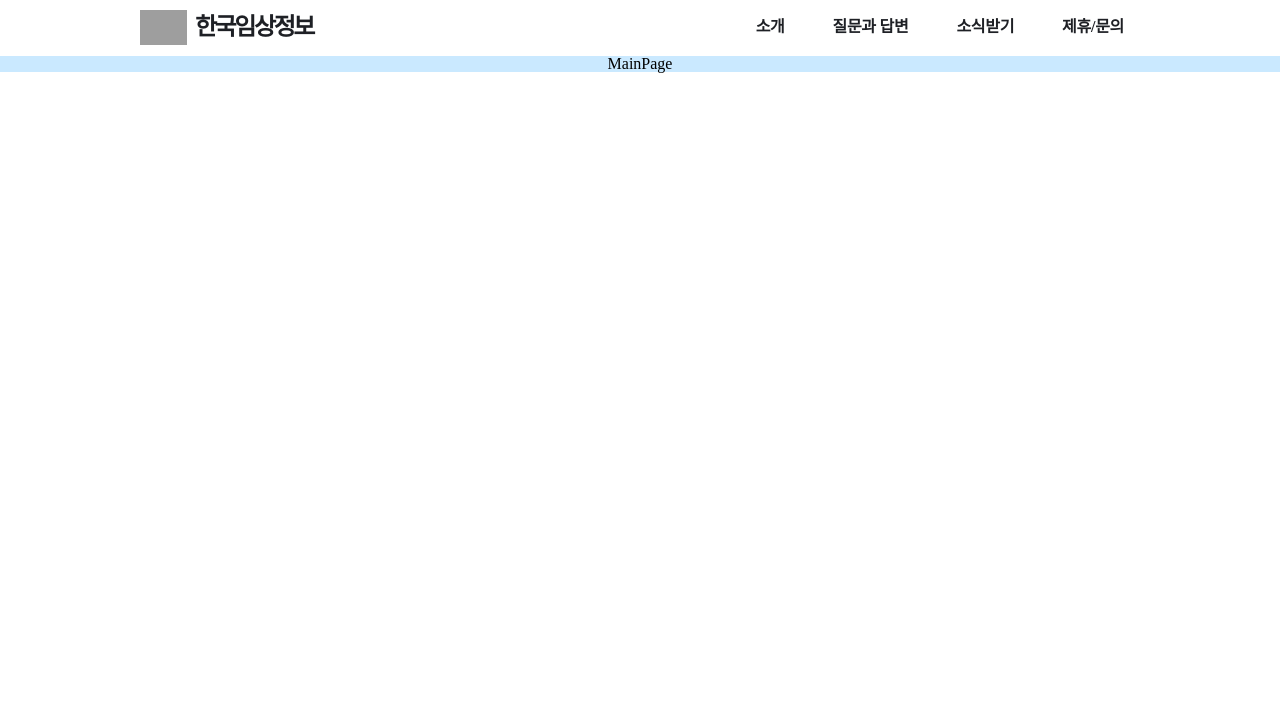
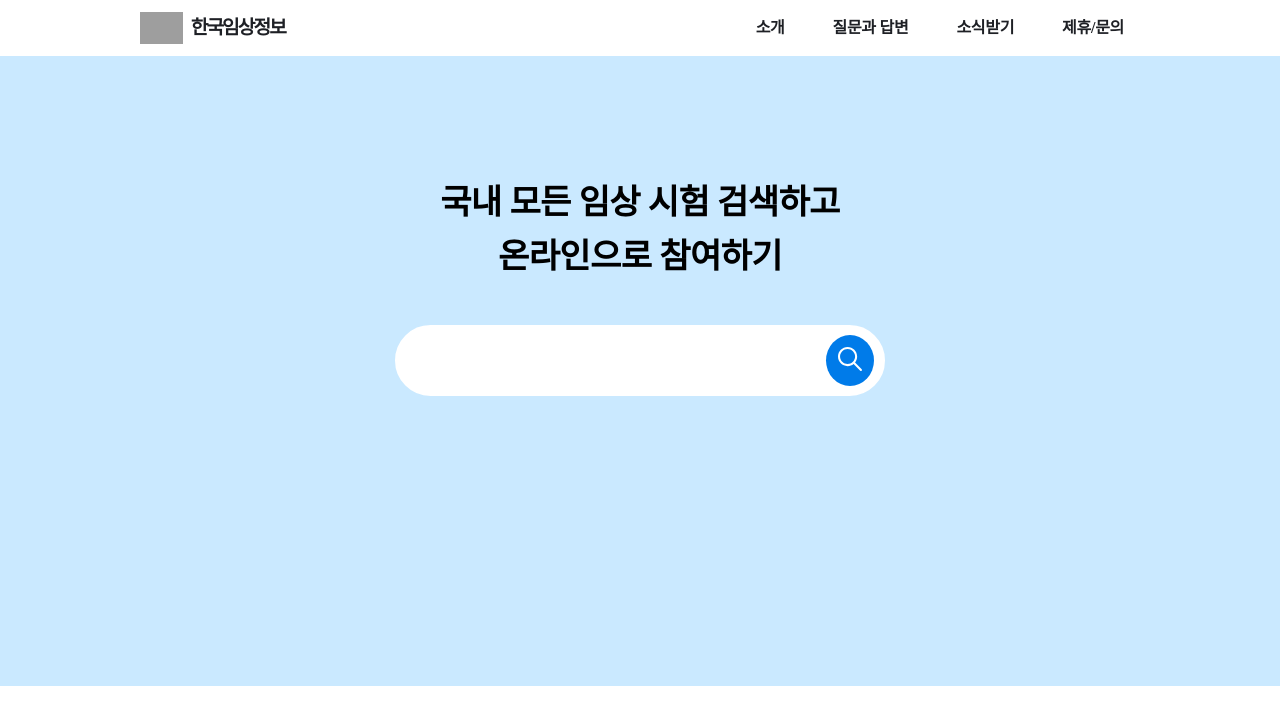
Before and after one commit to pre-on-boarding-team-10/pre-onboarding-7th-3-1-10, a React (Create React App) app: page / in a window 1280 px wide. Shown: the top 724 px of the page. Built offline with nearby package versions, Linux system fonts and the light colour scheme; grey boxes are pictures that could not be loaded.

Commit message:
Feat: MainPage 레이아웃 구현

```diff
--- a/package.json
+++ b/package.json
@@ -15,6 +15,7 @@
     "axios": "^1.1.3",
     "react": "^18.2.0",
     "react-dom": "^18.2.0",
+    "react-icons": "^4.6.0",
     "react-router-dom": "^6.4.3",
     "react-scripts": "5.0.1",
     "styled-components": "^5.3.6",
--- a/src/components/Navbar.tsx
+++ b/src/components/Navbar.tsx
@@ -30,6 +30,7 @@ const Section = styled.section`
 
 const Container = styled.article`
   width: 62.5rem;
+  height: 100%;
   margin: 0 auto;
   position: static;
   display: flex;
@@ -43,13 +44,13 @@ const Logocontainer = styled.div`
 `;
 
 const LogoImg = styled.img`
-  height: 2.2rem;
+  height: 2rem;
 `;
 
-const LogoTitle = styled.button`
-  font-size: 1.5rem;
+const LogoTitle = styled.h1`
+  font-size: 1.2rem;
   line-height: 1.6;
-  font-weight: 800;
+  font-weight: 700;
   letter-spacing: -0.1em;
   padding: 0.5rem;
   background-color: transparent;
--- a/src/pages/MainPage.tsx
+++ b/src/pages/MainPage.tsx
@@ -1,10 +1,47 @@
-import React from 'react';
+import React, { useState, useEffect, useRef } from 'react';
+import { IoIosSearch } from 'react-icons/io';
 import styled from 'styled-components';
 
 function MainPage() {
+  const [inputs, setInputs] = useState('');
+  const [focused, setFocused] = useState(false);
+  const onFocus = () => setFocused(true);
+  const onBlur = () => setFocused(false);
+  const inputRef = useRef<HTMLInputElement>(null);
+
+  const onChange = (e: React.ChangeEvent<HTMLInputElement>) => {
+    console.log(inputRef);
+    setInputs(e.target.value);
+  };
+
+  useEffect(() => {
+    console.log('qq');
+  }, [focused]);
+
   return (
     <Section>
-      <Container>MainPage</Container>
+      <Container>
+        <Title>
+          국내 모든 임상 시험 검색하고 <br />
+          온라인으로 참여하기
+        </Title>
+        <SearchBarContainer className={focused ? 'focus' : 'blur'}>
+          <InputContainer>
+            <SearchBarInput
+              type="search"
+              spellCheck="false"
+              ref={inputRef}
+              onFocus={onFocus}
+              onBlur={onBlur}
+              onChange={onChange}
+              value={inputs}
+            />
+          </InputContainer>
+          <SearchBtn>
+            <IoIosSearch className="icon" />
+          </SearchBtn>
+        </SearchBarContainer>
+      </Container>
     </Section>
   );
 }
@@ -19,5 +56,55 @@ const Container = styled.article`
   align-items: center;
   flex-direction: column;
   background-color: #cae9ff;
+  padding: 7.5rem 0 18.125rem 0;
+`;
+
+const Title = styled.h2`
+  font-size: 2.125rem;
+  font-weight: 800;
+  letter-spacing: -0.018em;
+  line-height: 1.6;
+  text-align: center;
+  margin-bottom: 2.5rem;
+`;
+
+const SearchBarContainer = styled.div`
+  display: flex;
+  max-width: 490px;
+  width: 100%;
+  margin: 0 auto;
+  border-radius: 42px;
+  border: 0.2rem solid;
+  border-color: #ffffff;
+  background-color: #ffffff;
+  align-items: center;
+  padding-right: 0.5rem;
+  &.focus {
+    border-color: #007be9;
+  }
+`;
+const SearchBtn = styled.button`
+  color: #fff;
+  background-color: #007be9;
+  padding: 0.5rem;
+  border-radius: 50%;
+  .icon {
+    width: 2rem;
+    height: 2rem;
+  }
+`;
+const InputContainer = styled.div`
+  display: flex;
+  width: 26.875rem;
+  padding: 20px 10px 20px 24px;
+`;
+
+const SearchBarInput = styled.input`
+  width: 100%;
+  font-size: 1rem;
+  font-weight: 400;
+  letter-spacing: -0.018em;
+  line-height: 1.6;
+  border: #fff;
 `;
 export default MainPage;
```
Also changed, not shown: 1 other file (tests, documents, lock files or other folders).
